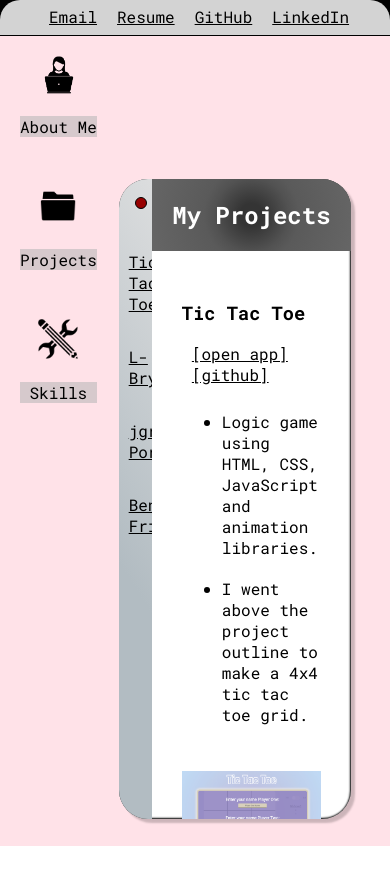
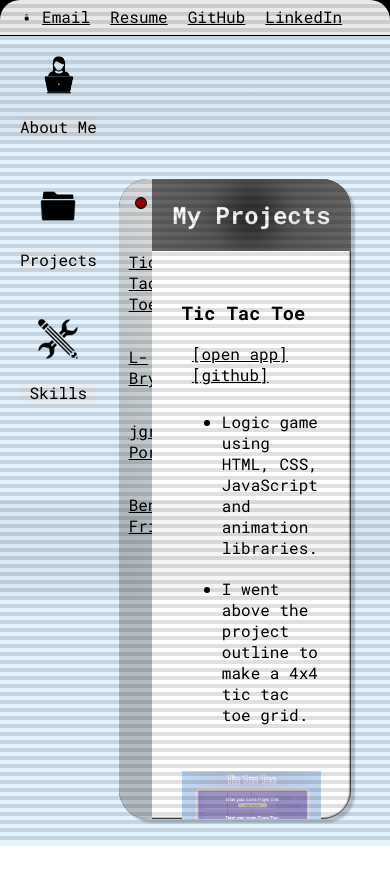
Before and after one commit to stow31/sophie-townsend-porfolio, a React (Create React App) app: page / in a window 390 px wide. Both pictures are taken after a click on the element "Projects". Shown: the top 884 px of the page. Built offline with nearby package versions, Linux system fonts and the light colour scheme.

Commit message:
update mobile view

```diff
--- a/src/PopUps/AboutPopUp/FunFacts.js
+++ b/src/PopUps/AboutPopUp/FunFacts.js
@@ -12,8 +12,7 @@ function FunFacts(){
             <ul>
                 <li>I love spending time with my dog Benson.</li>
                 <li>I enjoy swimming, cycling, rowing and pilates.</li>
-                <li>I spend a lot of my spare time reading, my favourite books include The Harry Potter Series, Taylor Jenkins Reid books and On The Jellicoe Road.</li>
-                <li>My guilty pleasure is reality TV shows (anything Bravo).</li>
+                <li>I spend a lot of my spare time reading, my favourite books include I am Pilgram, The Harry Potter Series, Taylor Jenkins Reid books and On The Jellicoe Road.</li>
             </ul>
         </div>
     )
--- a/src/PopUps/ProjectsPopUp/ProjectBensFriend.js
+++ b/src/PopUps/ProjectsPopUp/ProjectBensFriend.js
@@ -12,8 +12,8 @@ function ProjectBensFriend(){
     return(
         <div className={bensFriendClassName}>
             <h3>Bens's Friend</h3>
-            <a href="http://bensfriend.surge.sh/">[open app]</a>
-            <a href="https://github.com/stow31/bens-friend">[github]</a>
+            <a target="_blank" href="http://bensfriend.surge.sh/">[open app]</a>
+            <a target="_blank" href="https://github.com/stow31/bens-friend">[github]</a>
             <ul>
                 <li>
                     Create and look after your own pet! Maintain your pets health by taking it to the bathroom, feeding it, putting it to bed and playing with it. If your pets health gets too low it may die so make sure you are responsible and give it all the love and care it needs!
--- a/src/PopUps/ProjectsPopUp/ProjectLBry.js
+++ b/src/PopUps/ProjectsPopUp/ProjectLBry.js
@@ -13,8 +13,8 @@ function ProjectLBry(){
     return(
         <div className={lBryClassName}>
             <h3>L-Bry</h3>
-            <a href="https://ancient-stream-85049.herokuapp.com/">[open app]</a>
-            <a href="https://github.com/stow31/l-bry">[github]</a>
+            <a target="_blank" href="https://ancient-stream-85049.herokuapp.com/">[open app]</a>
+            <a target="_blank" href="https://github.com/stow31/l-bry">[github]</a>
             <ul>
                 <li>Sample Login Details
                     <ul>
--- a/src/PopUps/ProjectsPopUp/ProjectPortfolio.js
+++ b/src/PopUps/ProjectsPopUp/ProjectPortfolio.js
@@ -13,8 +13,8 @@ function ProjectPortfolio(){
     return(
         <div className={portfolioClassName}>
             <h3>jgrs Porfolios</h3>
-            <a href="https://jgrs-portfolios.herokuapp.com/">[open app]</a>
-            <a href="https://github.com/stow31/portfolio_app">[github]</a>
+            <a target="_blank" href="https://jgrs-portfolios.herokuapp.com/">[open app]</a>
+            <a target="_blank" href="https://github.com/stow31/portfolio_app">[github]</a>
             <ul>
                 <li>Sample Login Details
                     <ul>
--- a/src/PopUps/ProjectsPopUp/ProjectTicTacToe.js
+++ b/src/PopUps/ProjectsPopUp/ProjectTicTacToe.js
@@ -12,8 +12,8 @@ function ProjectTicTacToe(){
     return(
         <div className={ticTacToeClassName}>
             <h3>Tic Tac Toe</h3>
-            <a href="https://stow31.github.io/tic-tac-toe/">[open app]</a>
-            <a href="https://github.com/stow31/tic-tac-toe">[github]</a>
+            <a target="_blank" href="https://stow31.github.io/tic-tac-toe/">[open app]</a>
+            <a target="_blank" href="https://github.com/stow31/tic-tac-toe">[github]</a>
             <ul>
                 <li>Logic game using HTML, CSS, JavaScript and animation libraries.</li>
                 <li>I went above the project outline to make a 4x4 tic tac toe grid.</li>
--- a/src/Splash.css
+++ b/src/Splash.css
@@ -4,14 +4,70 @@
     box-sizing: border-box;
 }
 
+.crt:before {
+    content: " ";
+    display: block;
+    position: absolute;
+    top: 0;
+    left: 0;
+    bottom: 0;
+    right: 0;
+    background: linear-gradient( to bottom, rgba(18, 16, 16, 0) 50%, rgb(0 0 0 / 12%) 50% );
+    background-size: 100% 8px;
+    z-index: 10;
+    pointer-events: none;
+    height: 100vh;
+    animation: slideup 15s linear 1s infinite;
+    overflow: hidden;
+}
+
+@keyframes slideup {
+    0% { background-position: 0 0; }
+    50% { background-position: 0 300px; }
+    100% { background-position: 0 900px; }
+  }
+
 .homepage{
     background-color: black;
     font-family: 'Roboto Mono', monospace;
 }
 
+.scanline {
+    width: 100%;
+    height: 100px;
+    z-index: 8;
+    background: linear-gradient(
+0deg, rgb(139 139 139 / 0%) 0%, rgb(80 76 76 / 18%) 10%, rgb(0 0 0 / 13%) 80% );
+    opacity: 0.3;
+    position: absolute;
+    bottom: 100%;
+    animation: scanline 10s linear infinite;
+    pointer-events: none;
+}
+
+#second{
+    animation-delay: 3s;
+}
+
+#third{
+    animation-delay: 9s;
+}
+
+@keyframes scanline {
+    0% {
+        bottom: 100%;
+    }
+    50% {
+        bottom: 90%;
+    }
+    100% {
+        bottom: 0%;
+    }
+}
+
 .main-nav{
     text-align: left;
-    background-color: lightgray;
+    background-color: #e9e9e9;
     border-top-right-radius: 20px;
     border-top-left-radius: 20px;
     padding-left: 21px;
@@ -30,7 +86,7 @@
 .computer-icon{
     width:3%;
     border-radius: 50%;
-    padding: 9px
+    padding: 2px
 }
 
 .screen-div{
@@ -38,7 +94,7 @@
     z-index: 2;
     display: grid;
     grid-template-columns: 0.3fr 4fr;
-    background-color: #ffe2e8;
+    background-color: #e2f2ff;
     width: 100vw;
     height: 96vh;
 }
@@ -58,7 +114,7 @@
 }
 
 .icon-label{
-    background-color: rgba(184, 184, 184, 0.582);
+    background-color: rgba(235, 235, 235, 0.582);
 }
 
 .popup-div{
@@ -183,6 +239,10 @@ h2.pop-up-headers{
     text-align: left;
 }
 
+.experience-section{
+    padding: 20px 0px;
+}
+
 .experience-header{
     display: grid;
     grid-template-columns: 2fr 3fr;
@@ -250,3 +310,54 @@ li{
 .fun-facts-main {
     text-align: left;
 }
+
+@media only screen
+  and (min-device-width: 320px)
+  and (max-device-width: 500px){
+
+    .screen-div{
+        grid-template-rows: 4fr 0.3fr;
+        grid-template-columns: none;
+    }
+
+    .icon-list{
+        flex-direction: row;
+    }
+
+    .icon-list{
+        order: 2;
+    }
+
+    .popup-div{
+        order: 1;
+    }
+
+    .about-div, .project-div, .skills-div{
+        height: 90%;
+        width: 100%;
+        margin-left: 0;
+    }
+
+    .skills-body-div{
+        height: 100%;
+    }
+
+    .skills-main-div{
+        height: 100%;
+    }
+
+    .about-div{
+        height: 80%;
+    }
+    }
+
+
+
+/* @keyframes textShadow {
+    0% {
+      text-shadow: 0.4389924193300864px 0 1px rgba(0,30,255,0.5), -0.4389924193300864px 0 1px rgba(255,0,80,0.3), 0 0 3px;
+    }
+    5% {
+      text-shadow: 2.7928974010788217px 0 1px rgba(0,30,255,0.5), -2.7928974010788217px 0 1px rgba(255,0,80,0.3), 0 0 3px;
+    }
+  } */
--- a/src/Splash.js
+++ b/src/Splash.js
@@ -4,15 +4,21 @@ import IconList from './IconList.js'
 import AboutPopUp from './PopUps/AboutPopUp/AboutPopUp.js'
 import ProjectPopUp from './PopUps/ProjectsPopUp/ProjectPopUp.js'
 import SkillsPopUp from './PopUps/SkillsPopUp/SkillsPopUp.js'
+import resume from './files/sophie-townsend-resume.pdf'
 
 function Splash(){
 
     return(
         <div className="homepage">
+            <div className="crt">
+                <div className="scanline"></div>
+                <div id="second" className="scanline"></div>
+                <div id="third" className="scanline"></div>
+
                 <nav className="main-nav">
                     <img className="computer-icon" src={userIcon} alt="User Icon" />
                     <a href="mailto:se.townsend31@gmail.com">Email</a>
-                <a href="mailto:se.townsend31@gmail.com">Resume</a>
+                    <a href={resume} download>Resume</a>
                     <a target="_blank" href="https://github.com/stow31">GitHub</a>
                     <a target="_blank" href="https://www.linkedin.com/in/sophie-townsend-sydney/">LinkedIn</a>
                 </nav>
@@ -27,6 +33,7 @@ function Splash(){
 
                 </div>
             </div>
+        </div>
     )
 }
 
```
Also changed, not shown: src/PopUps/AboutPopUp/WorkExperience.js (+19 -0 lines), src/images/stockland-logo.webp (added), 1 other file (tests, documents, lock files or other folders). Lines whose indentation alone changed are shown as unchanged.
